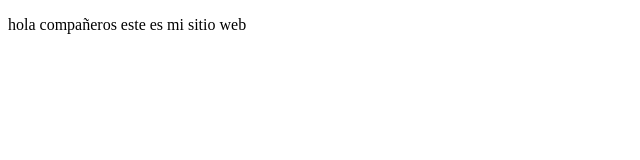
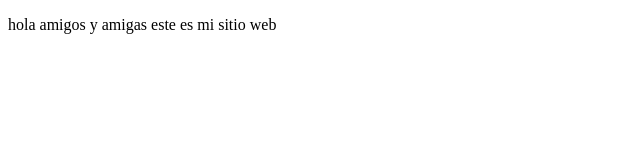
Before and after one commit to AndresLaureano/proyectoDemoCursoPrework, a plain HTML site: page index.html in a window 1280 px wide. Shown: the full height of the page, 0-640 px from the left. Drawn offline with Linux system fonts and the light colour scheme.

Commit message:
cambios de compañeros a amigos

```diff
--- a/index.html
+++ b/index.html
@@ -7,7 +7,7 @@
 </head>
 <body>
     <p>
-        hola compañeros este es mi sitio web
+        hola amigos y amigas este es mi sitio web
     </p>
 </body>
 </html>
```
